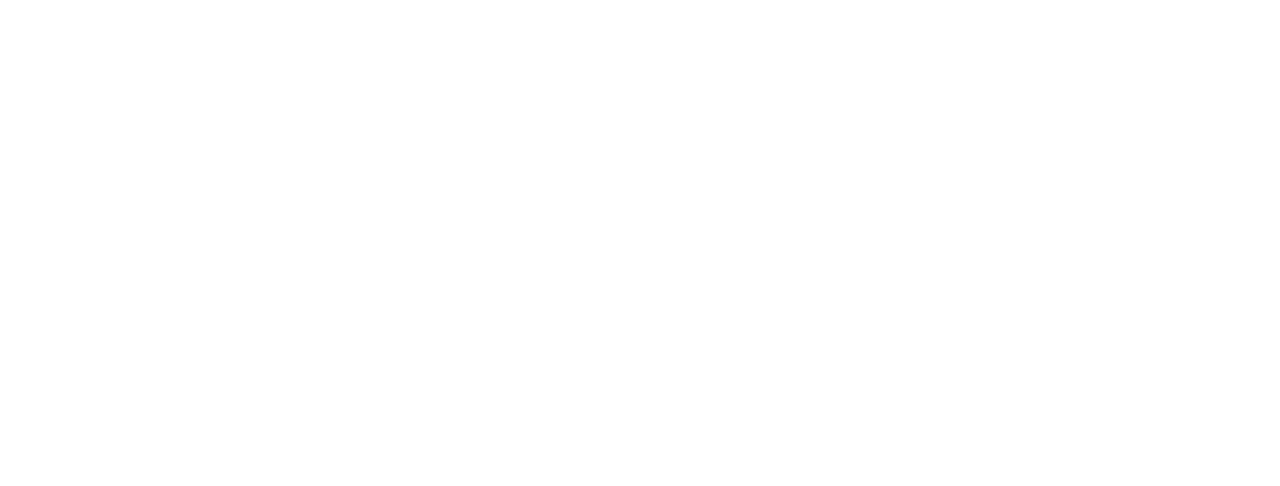
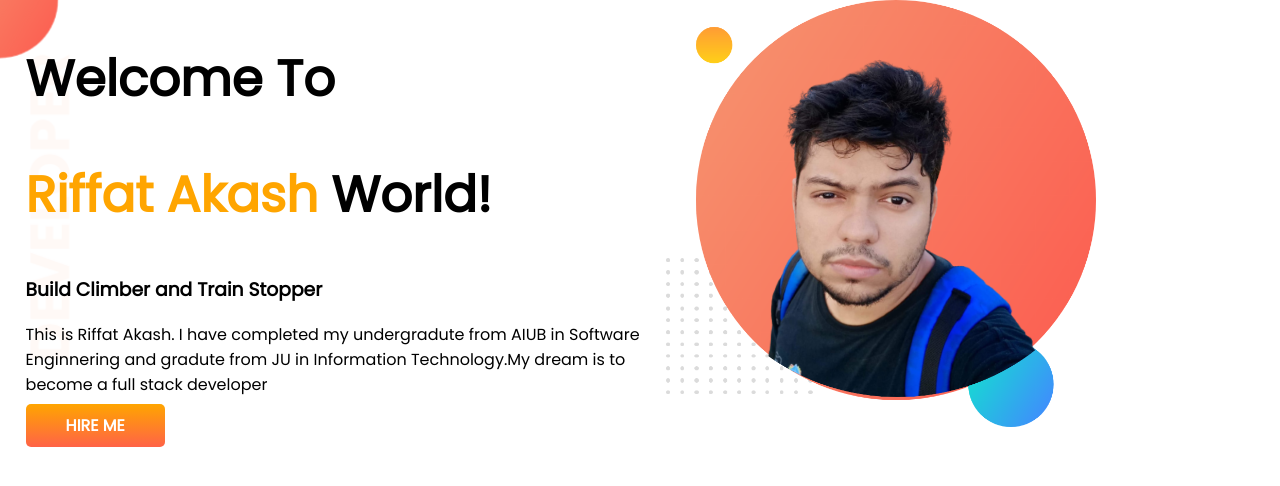
Before and after one commit to RiffatAkash/developer-protfolio, a plain HTML site: page index.html in a window 1280 px wide. Drawn offline with Linux system fonts and the light colour scheme.

Commit message:
first section done

```diff
--- a/index.html
+++ b/index.html
@@ -1,13 +1,32 @@
 <!DOCTYPE html>
 <html lang="en">
+
 <head>
     <meta charset="UTF-8">
     <meta http-equiv="X-UA-Compatible" content="IE=edge">
     <meta name="viewport" content="width=device-width, initial-scale=1.0">
     <title>Riffat Portfolio</title>
+    <link rel="preconnect" href="https://fonts.googleapis.com">
+    <link rel="preconnect" href="https://fonts.gstatic.com" crossorigin>
+    <link href="https://fonts.googleapis.com/css2?family=Poppins&display=swap" rel="stylesheet">
     <link rel="stylesheet" href="style.css">
 </head>
+
 <body>
+    <section class="top-banner">
+        <div class="half-width">
+            <h1>Welcome To</h1>
+            <h1> <span class="orange-color">Riffat Akash</span> World!</h1>
+            <h3>Build Climber and Train Stopper</h3>
+            <p>This is Riffat Akash. I have completed my undergradute from AIUB in Software Enginnering and gradute from
+                JU
+                in Information Technology.My dream is to become a full stack developer</p>
+            <a class="link-button" target="_blank" href="https://www.linkedin.com/in/riffat-akash-964017bb/">HIRE ME</a>
+        </div>
+        <div class="half-width">
+            <img src="images/riffat-picture-bg.png" alt="">
+        </div>
+    </section>
+</body>
 
-</body>
 </html>
--- a/style.css
+++ b/style.css
@@ -0,0 +1,33 @@
+body{
+    font-family: 'Poppins', sans-serif;
+    margin: 0;
+}
+h1{
+    font-size: 50px;
+}
+.orange-color{
+    color: orange;
+}
+section{
+    display: flex;
+}
+.half-width{
+    width: 50%;
+    padding-left: 2%;
+}
+.half-width img{
+    width: 70%;
+}
+.link-button{
+    text-decoration: none;
+    background-image: linear-gradient(orange,tomato);
+    padding: 10px 40px;
+    border-radius: 5px;
+    font-weight: 700;
+    color: white;
+}
+.top-banner{
+    background-image: url(images/top-banner.png);
+    background-repeat: no-repeat;
+
+}
```
Also changed, not shown: images/dream-bg.png (added), images/exp-bg.png (added), images/my-bg.png (added), images/my-bg2.png (added), images/riffat-akash-2.png (added), images/riffat-picture-bg.png (added), images/top-banner.png (added).
